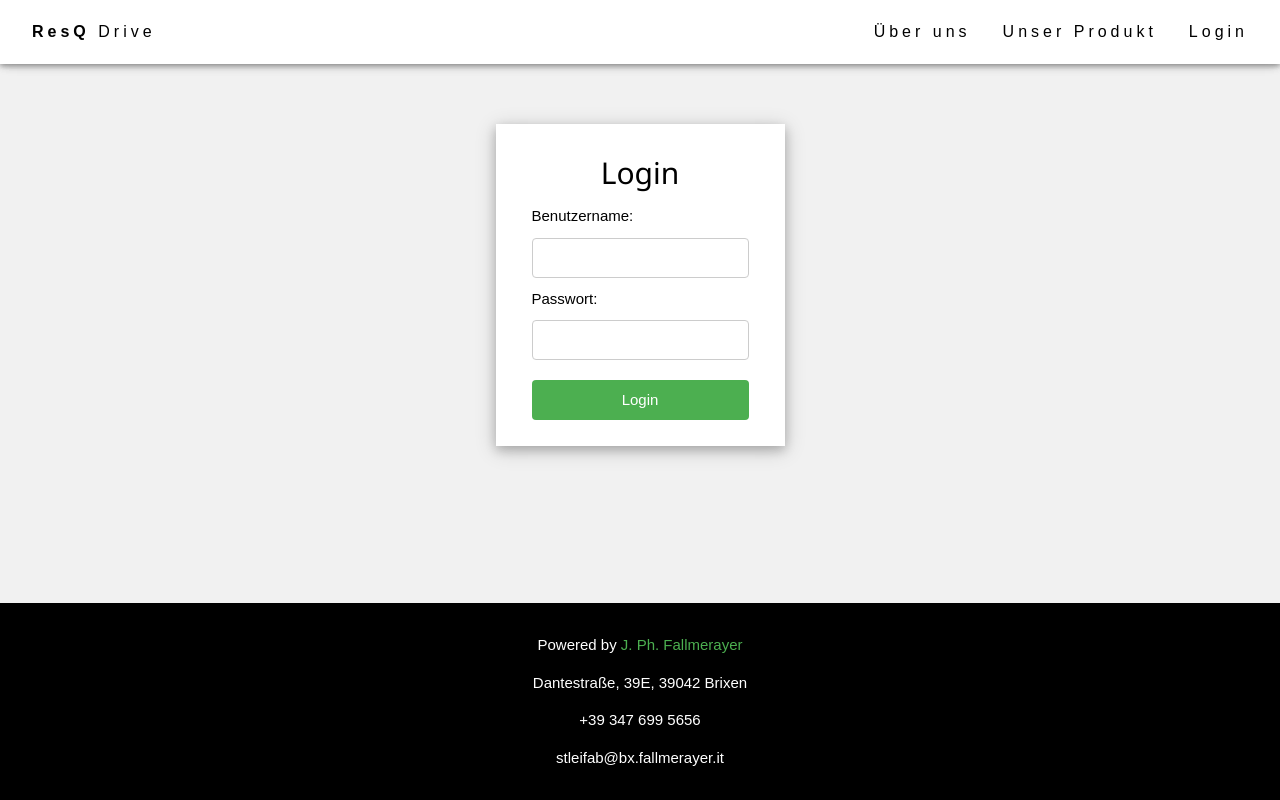
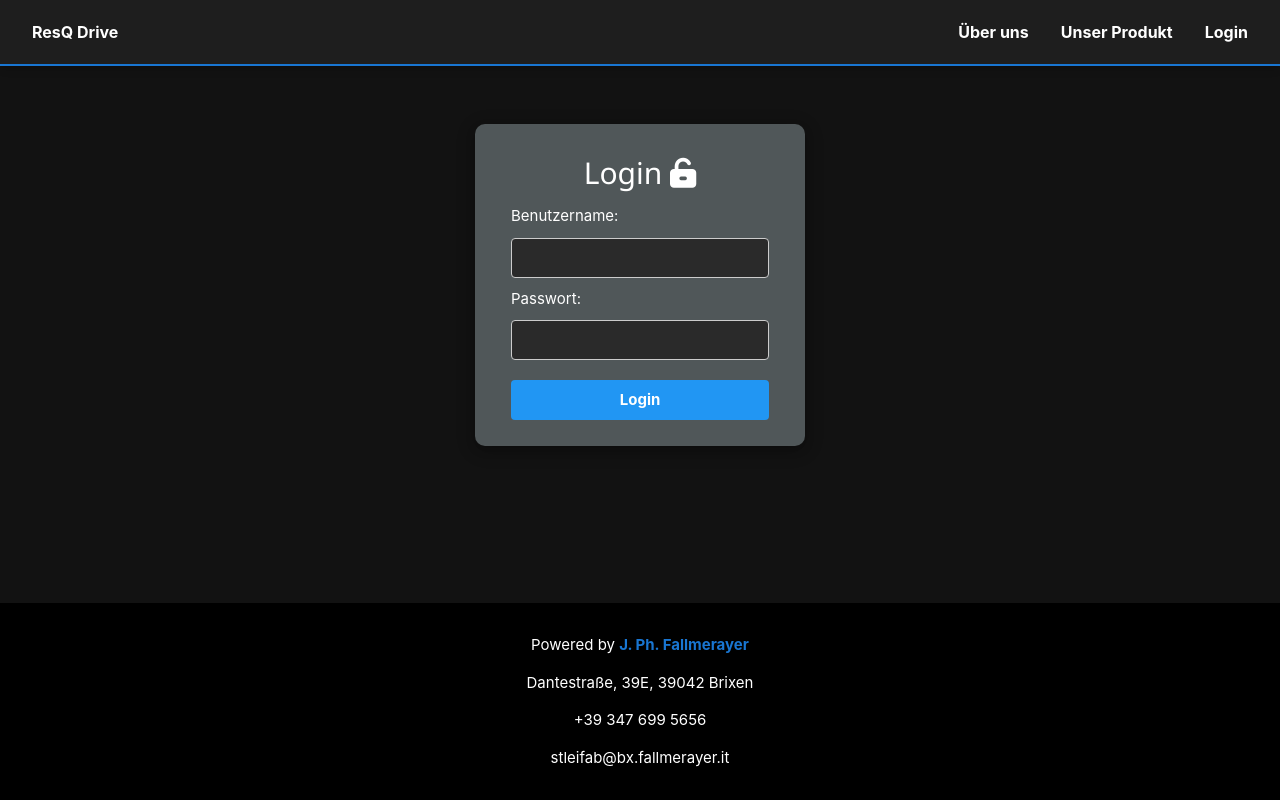
Before and after one commit to CABLord/Rescue-Drive, a PHP site: page /login.php in a window 1280 px wide. Run offline with PHP 8.4, Linux system fonts and the light colour scheme.

Commit message:
Dark-Design

```diff
--- a/FRONTEND/V5.0/php/html/menu.html
+++ b/FRONTEND/V5.0/php/html/menu.html
@@ -1,22 +1,21 @@
 <!DOCTYPE html>
-<html>
+<html lang="de">
 
 <head>
-    <title>ResQ Drive</title>
     <meta charset="UTF-8">
     <meta name="viewport" content="width=device-width, initial-scale=1">
+    <title>ResQ Drive</title>
     <link rel="stylesheet" href="https://www.w3schools.com/w3css/4/w3.css">
-    <link rel="stylesheet" href="styles/footer.css"> <!-- Eigene CSS-Datei -->
-    <link rel="stylesheet" href="styles/global.css">
-    <script src="jscript/menu.js"></script> <!-- Einbindung des externen JS-Files -->
+    <link rel="stylesheet" href="styles/global.css"> <!-- Deine Haupt-CSS -->
+    <script src="jscript/menu.js"></script> <!-- Externe JavaScript Datei -->
 </head>
 
 <body>
     <div class="w3-top">
-        <div class="w3-bar w3-white w3-wide w3-padding w3-card">
+        <div class="w3-bar w3-padding w3-card">
             <a href="index.php" class="w3-bar-item w3-button"><b>ResQ</b> Drive</a>
 
-            <!-- Hamburger Button für Mobilgeräte -->
+            <!-- Hamburger Menü für Mobilgeräte -->
             <a href="javascript:void(0);" class="w3-bar-item w3-button w3-right w3-hide-large w3-hide-medium"
                 onclick="toggleMenu()">
                 ☰
@@ -37,7 +36,7 @@
             </div>
 
             <!-- Navigation für kleine Bildschirme -->
-            <div id="mobileMenu" class="w3-bar-block w3-white w3-hide w3-hide-large w3-hide-medium">
+            <div id="mobileMenu" class="w3-bar-block w3-hide w3-hide-large w3-hide-medium">
                 <a href="aboutus.php" class="w3-bar-item w3-button">Über uns</a>
                 <a href="carinfo.php" class="w3-bar-item w3-button">Unser Produkt</a>
                 <?php if($_SESSION["isLoggedIn"] == 1) : ?>
@@ -54,43 +53,3 @@
 </body>
 
 </html>
-
-<div class="w3-top">
-    <div class="w3-bar w3-white w3-wide w3-padding w3-card">
-        <a href="index.php" class="w3-bar-item w3-button"><b>ResQ</b> Drive</a>
-
-        <!-- Hamburger Button für Mobilgeräte -->
-        <a href="javascript:void(0);" class="w3-bar-item w3-button w3-right w3-hide-large w3-hide-medium"
-            onclick="toggleMenu()">
-            ☰
-        </a>
-
-        <!-- Navigation für große Bildschirme -->
-        <div class="w3-right w3-hide-small" id="menuLinks">
-            <a href="aboutus.php" class="w3-bar-item w3-button">Über uns</a>
-            <a href="carinfo.php" class="w3-bar-item w3-button">Unser Produkt</a>
-            <?php if($_SESSION["isLoggedIn"] == 1) : ?>
-            <a href="control.php" class="w3-bar-item w3-button">Steuerung</a>
-            <a href="logger.php" class="w3-bar-item w3-button">Logger</a>
-            <a href="entries.php" class="w3-bar-item w3-button">Tagebuch</a>
-            <a href="logout.php" class="w3-bar-item w3-button">Logout</a>
-            <?php else : ?>
-            <a href="login.php" class="w3-bar-item w3-button">Login</a>
-            <?php endif; ?>
-        </div>
-
-        <!-- Navigation für kleine Bildschirme -->
-        <div id="mobileMenu" class="w3-bar-block w3-white w3-hide w3-hide-large w3-hide-medium">
-            <a href="aboutus.php" class="w3-bar-item w3-button">Über uns</a>
-            <a href="carinfo.php" class="w3-bar-item w3-button">Unser Produkt</a>
-            <?php if($_SESSION["isLoggedIn"] == 1) : ?>
-            <a href="control.php" class="w3-bar-item w3-button">Steuerung</a>
-            <a href="logger.php" class="w3-bar-item w3-button">Logger</a>
-            <a href="entries.php" class="w3-bar-item w3-button">Tagebuch</a>
-            <a href="logout.php" class="w3-bar-item w3-button">Logout</a>
-            <?php else : ?>
-            <a href="login.php" class="w3-bar-item w3-button">Login</a>
-            <?php endif; ?>
-        </div>
-    </div>
-</div>
--- a/FRONTEND/V5.0/php/login.php
+++ b/FRONTEND/V5.0/php/login.php
@@ -44,17 +44,22 @@ if ($_SERVER["REQUEST_METHOD"] == "POST") {
     <link rel="stylesheet" href="styles/login.css"> <!-- Eigene CSS-Datei -->
     <link rel="stylesheet" href="styles/global.css"> <!-- Eigene CSS-Datei -->
     <link rel="stylesheet" href="styles/footer.css"> <!-- Eigene CSS-Datei -->
+    <link rel="stylesheet" href="https://cdnjs.cloudflare.com/ajax/libs/font-awesome/6.0.0-beta3/css/all.min.css">
 </head>
 
-<body class="w3-light-grey">
+<body>
 
     <!-- Menü einbinden -->
     <?php include 'html/menu.html'; ?>
 
     <!-- Login Container -->
     <div class="w3-content w3-padding" style="max-width:600px; margin-top: 100px;">
-        <div class="w3-card-4 w3-white w3-padding-16 w3-margin-top">
-            <h2 class="w3-center">Login</h2>
+        <div class="w3-card-4 w3-padding-16 w3-margin-top">
+            <h2 class="w3-center" style="color: #ffffff;">
+                Login <i class="fas fa-unlock-alt"></i>
+            </h2>
+
+
 
             <!-- Fehlernachricht anzeigen -->
             <?php if (isset($error)): ?>
@@ -64,13 +69,13 @@ if ($_SERVER["REQUEST_METHOD"] == "POST") {
             <!-- Login Formular -->
             <form method="POST" action="">
                 <div class="w3-container">
-                    <label for="username">Benutzername:</label>
+                    <label for="username" style="color: #ffffff;">Benutzername:</label>
                     <input type="text" id="username" name="username" class="w3-input w3-border w3-round input-full" required autocomplete="off">
 
-                    <label for="password">Passwort:</label>
+                    <label for="password" style="color: #ffffff;">Passwort:</label>
                     <input type="password" id="password" name="password" class="w3-input w3-border w3-round input-full" required>
 
-                    <input type="submit" value="Login" class="w3-button w3-green w3-round input-full">
+                    <input type="submit" value="Login" class="w3-button w3-blue w3-round input-full">
                 </div>
             </form>
         </div>
--- a/FRONTEND/V5.0/php/styles/footer.css
+++ b/FRONTEND/V5.0/php/styles/footer.css
@@ -1,16 +1,17 @@
 footer {
-    background-color: #333;
+    background-color: #1e1e1e;
     color: white;
     padding: 20px;
     text-align: center;
-    position: relative; /* Keep this to allow normal flow */
+    position: relative;
     width: 100%;
-    margin-top: auto; /* This will work if the parent has a defined height */
+    margin-top: auto;
 }
 
 footer a {
-    color: #4caf50;
+    color: #1976d2;
     text-decoration: none;
+    font-weight: bold;
 }
 
 footer a:hover {
--- a/FRONTEND/V5.0/php/styles/global.css
+++ b/FRONTEND/V5.0/php/styles/global.css
@@ -7,50 +7,95 @@ html, body {
     display: flex;
     flex-direction: column;
     box-sizing: border-box;
-    font-family: Arial, sans-serif; /* Einheitliche Schriftart */
-}
-
-/* Body Styling */
-body {
-    min-height: 100vh;
-    background-color: #f9f9f9;
-    display: flex;
-    flex-direction: column;
+    font-family: "Inter", Arial, sans-serif; /* Moderne Schriftart */
+    background-color: #121212; /* Dunkler Hintergrund */
+    color: #e0e0e0; /* Helle Schrift für besseren Kontrast */
 }
 
 /* Header Styling */
 header {
-    background-color: #ccc;
+    background-color: #1e1e1e;
     padding: 15px 10px;
     text-align: center;
     font-size: 1.5rem;
     font-weight: bold;
+    color: #ffffff;
 }
 
 /* Main Content */
 main {
     flex-grow: 1;
     padding: 20px;
-    max-width: 1200px; /* Begrenzte Breite für bessere Lesbarkeit */
-    margin: 0 auto; /* Zentriert das Hauptcontent */
+    max-width: 1200px;
+    margin: 0 auto;
 }
 
 /* Menü-Button Styling */
 .w3-bar .w3-button {
     padding: 12px 16px;
     font-size: 16px;
+    background-color: #1e1e1e; /* Dunkler Hintergrund */
+    color: #ffffff;
+    border-radius: 6px;
 }
 
-/* Versteckt das mobile Menü standardmäßig */
-#mobileMenu {
-    display: none;
+.w3-bar .w3-button:hover {
+    background-color: #1976d2; /* Blaue Akzentfarbe */
 }
 
-/* Zeigt das mobile Menü an, wenn es aktiv ist */
-#mobileMenu.w3-show {
-    display: block;
+/* Menüleiste Styling */
+.w3-top .w3-bar {
+    background-color: #1e1e1e; /* Dunkler Hintergrund */
+    color: #e0e0e0; /* Helle Schrift */
+    border-bottom: 2px solid #1976d2; /* Blaue Akzentlinie */
 }
 
+/* Menü-Links */
+.w3-bar .w3-button {
+    background-color: transparent; /* Hintergrund bleibt durchsichtig */
+    color: #ffffff; /* Weiße Schrift */
+    border-radius: 6px;
+    padding: 12px 16px;
+    font-size: 16px;
+    transition: background 0.3s, color 0.3s;
+}
+
+/* Hover-Effekt */
+.w3-bar .w3-button:hover {
+    background-color: #1976d2; /* Blaue Farbe beim Hover */
+}
+
+/* Hamburger-Menü Styling */
+.w3-bar .w3-button.w3-right {
+    background-color: #1976d2; /* Blaue Farbe */
+    border-radius: 6px;
+}
+
+.w3-bar .w3-button.w3-right:hover {
+    background-color: #1565c0; /* Dunkleres Blau */
+}
+
+/* Mobile Navigation */
+#mobileMenu {
+    background-color: #1e1e1e;
+    color: #ffffff;
+    padding-top: 10px;
+}
+
+#mobileMenu .w3-bar-item {
+    color: #ffffff;
+    border-bottom: 1px solid #333;
+}
+
+#mobileMenu .w3-bar-item:hover {
+    background-color: #1976d2;
+    color: white;
+}
+
+/* Aktiver Menüpunkt */
+.w3-bar .w3-button.active {
+    background-color: #1976d2;
+}
 
 /* Responsive Design */
 @media (max-width: 768px) {
--- a/FRONTEND/V5.0/php/styles/login.css
+++ b/FRONTEND/V5.0/php/styles/login.css
@@ -3,11 +3,15 @@
     max-width: 500px;
     margin: auto;
     padding: 20px;
+    background-color: #505759 !important; /* Dunkler Hintergrund */
+    color: #e0e0e0;
+    border-radius: 10px;
+    box-shadow: 0px 4px 10px rgba(0, 0, 0, 0.2);
 }
 
 /* Fehlernachricht im Login-Formular */
 .w3-text-red {
-    color: red;
+    color: #ff5252;
     text-align: center;
     margin-bottom: 20px;
 }
@@ -15,10 +19,27 @@
 /* Einheitliche Größe für Inputs und Button */
 .input-full {
     width: 100%;
-    max-width: 250px;
+    max-width: 280px;
     height: 40px;
     display: block;
-    margin: 10px auto; /* Zentriert die Felder */
+    margin: 10px auto;
+    background-color: #2a2a2a; /* Dunklere Eingabefelder */
+    border: 1px solid #3a3a3a;
+    color: #ffffff;
+    border-radius: 6px;
+    padding: 10px;
+}
+
+/* Blaue Buttons */
+.w3-button {
+    background-color: #1976d2;
+    color: white;
+    font-weight: bold;
+    transition: background 0.3s ease;
+}
+
+.w3-button:hover {
+    background-color: #0d47a1;
 }
 
 /* Responsive Design */
```
